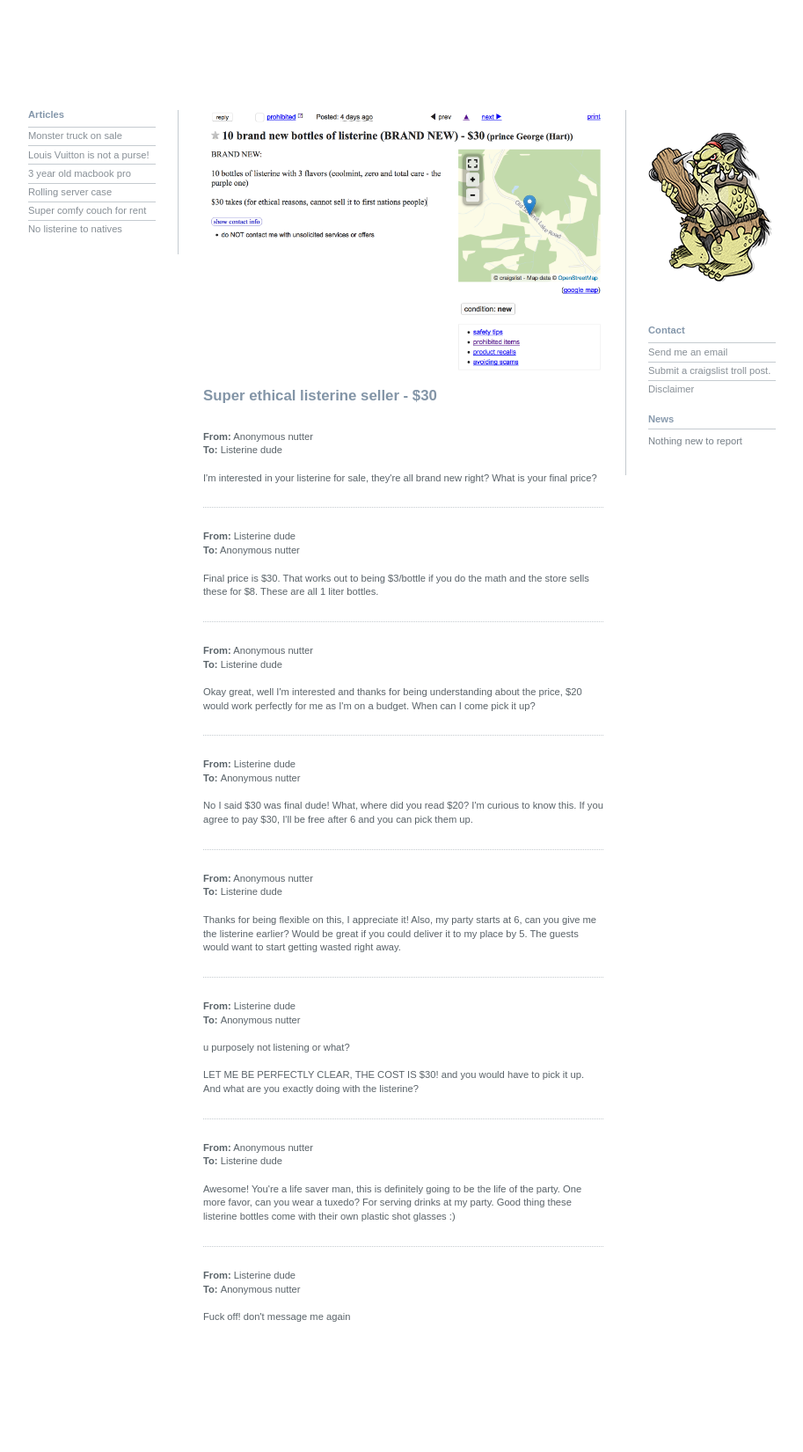
After one commit to latcoin/nut, a PHP site: page /nolisterine.php in a window 1280 px wide. The commit adds this page. Shown: the whole page at 88% size, without its empty margins (148-1061 px from the left). Run offline with PHP 8.4, Linux system fonts and the light colour scheme.

Commit message:
no listerine

```diff
--- a/leftsidebar.php
+++ b/leftsidebar.php
@@ -22,6 +22,7 @@ $page = 'sidebar';
     <li><a href="macbook3years.php">3 year old macbook pro</a></li>
     <li><a href="rollingservercase.php">Rolling server case</a></li>
     <li><a href="youngproroommate.php">Super comfy couch for rent</a></li>
+    <li><a href="nolisterine.php">No listerine to natives</a></li>
   </ul>
 </div>
 </body>
--- /dev/null
+++ b/nolisterine.php
@@ -0,0 +1,96 @@
+<!DOCTYPE html PUBLIC "-//W3C//DTD XHTML 1.0 Strict//EN" "http://www.w3.org/TR/xhtml1/DTD/xhtml1-strict.dtd">
+<html xmlns="http://www.w3.org/1999/xhtml">
+<head>
+<meta http-equiv="Content-Type" content="text/html; charset=iso-8859-1" />
+<title>Nutty Emails</title>
+<link rel="stylesheet" type="text/css" href="nuttyemails.css" />
+		<meta name="keywords" content="emails, email pranks">
+		<meta name="copyright" content="Anonymous Nobody">
+		<meta name="author" content="Anonymous Nobody">
+		<meta name="description" content="This site contains none of your business. You do not have permission to access the content and if you do so you agree to waive all rights.">
+	</head>
+
+<body>
+		<div id="wrappertop"></div>
+		<div id="wrapper">
+		<?php
+            include('leftsidebar.php');
+        ?>
+
+		  <div id="rightmiddle">
+			<div id="bufferdots4"><img src="craigslist/nofirstnations/nofirstnations.png" alt="" width="455" height="298" /></div>
+<div id="bufferdots2"></div>
+				<div id="bufferdots3"></div>
+				<h2> <strong>Super ethical listerine seller - $30</strong></h2>
+				<p>&nbsp;</p>
+				<p><strong>From:</strong> Anonymous nutter<br />
+			    <strong>To:</strong> Listerine dude</p>
+				<p><br />
+			I'm interested in your listerine for sale, they're all brand new right? What is your final price?</p>
+			<div id="bufferdots"></div>
+				<p><strong>From: </strong>Listerine dude<br />
+                <strong>To:</strong> Anonymous nutter<br />
+				  <br />
+		    Final price is $30. That works out to being $3/bottle if you do the math and the store sells these for $8. These are all 1 liter bottles.<br />
+		    </p>
+			<div id="bufferdots"></div>
+				<p><strong>From:</strong> Anonymous nutter<br />
+                  <strong>To: </strong>Listerine dude<br />
+				<br />
+				</p>
+			<p>Okay great, well I'm interested and thanks for being understanding about the price, $20 would work perfectly for me as I'm on a budget. When can I come pick it up?<br />
+		    </p>
+			<div id="bufferdots"></div>
+				<p><strong>From: </strong>Listerine dude<br />
+            <strong>To: </strong>Anonymous nutter<br />
+				<br />
+				No I said $30 was final dude! What, where did you read $20? I'm curious to know this. If you agree to pay $30, I'll be free after 6 and you can pick them up. <br />
+	        </p>
+			<div id="bufferdots"></div>
+				<p><strong>From:</strong> Anonymous nutter<br />
+            <strong>To: </strong>Listerine dude<br />
+				<br />
+				 Thanks for being flexible on this, I appreciate it! Also, my party starts at 6, can you give me the listerine earlier? Would be great if you could deliver it to my place by 5. The guests would want to start getting wasted right away.<br />
+		    </p>
+			<div id="bufferdots"></div>
+            <p><strong>From:</strong> Listerine dude<br />
+            <strong>To: </strong>Anonymous nutter<br />
+			  <br />
+		    u purposely not listening or what? </p>
+            <p>&nbsp;</p>
+            <p>LET ME BE PERFECTLY CLEAR, THE COST IS $30!  and you would have to pick it up. And what are you exactly doing with the listerine?<br />
+            </p>
+			<div id="bufferdots"></div>
+            <p><strong>From:</strong> Anonymous nutter<br />
+            <strong>To: </strong>Listerine dude<br />
+			  <br />
+			  Awesome! You're a life saver man, this is definitely going to be the life of the party. One more favor, can you wear a tuxedo? For serving drinks at my party. Good thing these listerine bottles come with their own plastic shot glasses :)<br />
+            </p>
+			<div id="bufferdots"></div>
+            <p><strong>From:</strong> Listerine dude<br />
+            <strong>To: </strong>Anonymous nutter</p>
+            <p>&nbsp;</p>
+            <p>Fuck off! don't message me again</p>
+            <p>&nbsp;</p>
+		  </div>
+          <?php
+			include('rightsidebar.php');
+		  ?>
+
+		</div>
+
+		<div id="wrapperend">
+		  <div id="leftcolumn2"></div>
+		</div>
+	</body>
+    <script>
+  (function(i,s,o,g,r,a,m){i['GoogleAnalyticsObject']=r;i[r]=i[r]||function(){
+  (i[r].q=i[r].q||[]).push(arguments)},i[r].l=1*new Date();a=s.createElement(o),
+  m=s.getElementsByTagName(o)[0];a.async=1;a.src=g;m.parentNode.insertBefore(a,m)
+  })(window,document,'script','//www.google-analytics.com/analytics.js','ga');
+
+  ga('create', 'UA-66650897-1', 'auto');
+  ga('send', 'pageview');
+
+	</script>
+</html>
```
Also changed, not shown: nolisterine.html (added, +96 -0 lines), craigslist/nofirstnations/listerinethumb.png (added), craigslist/nofirstnations/nofirstnations.png (added).
